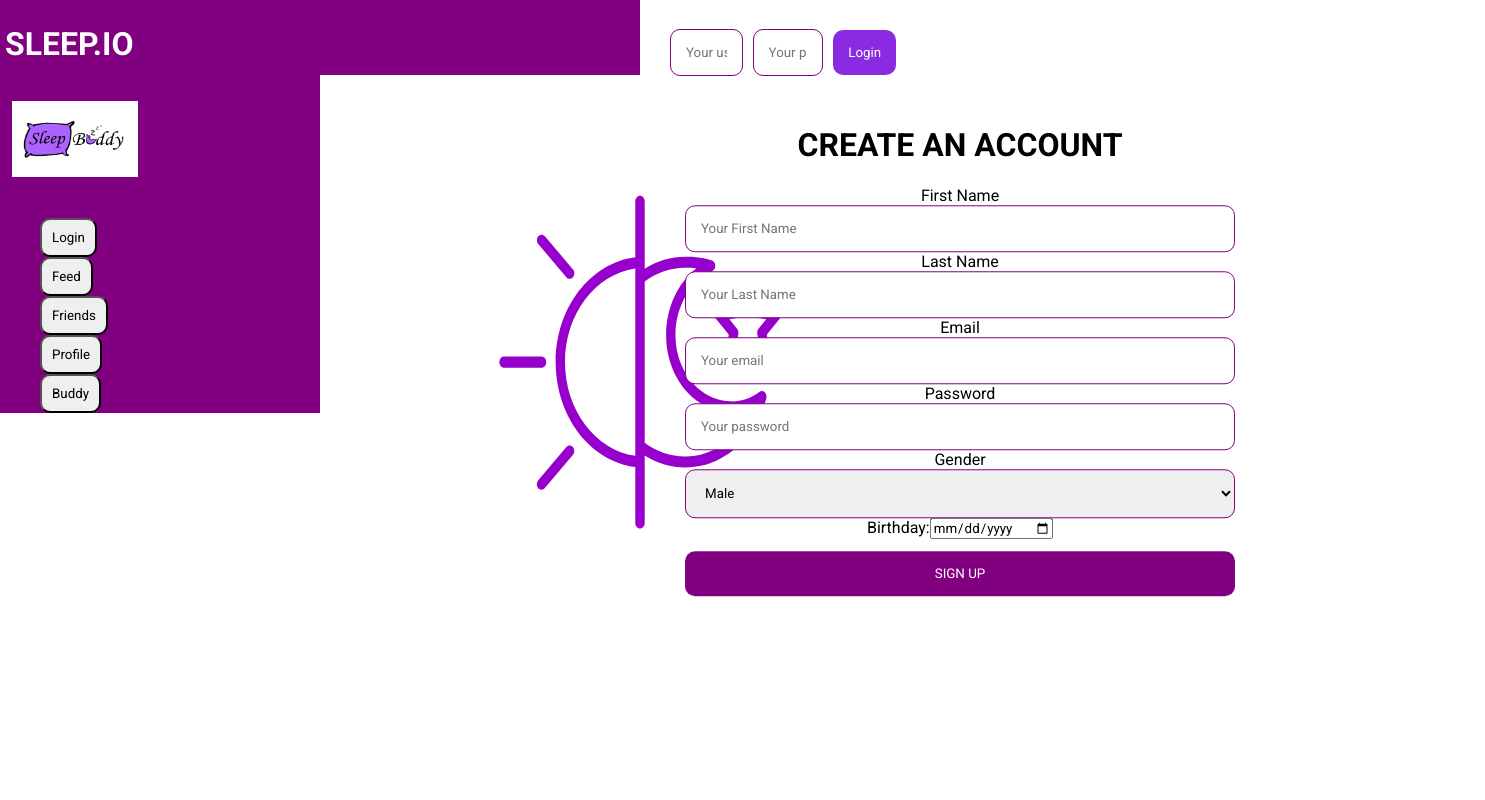
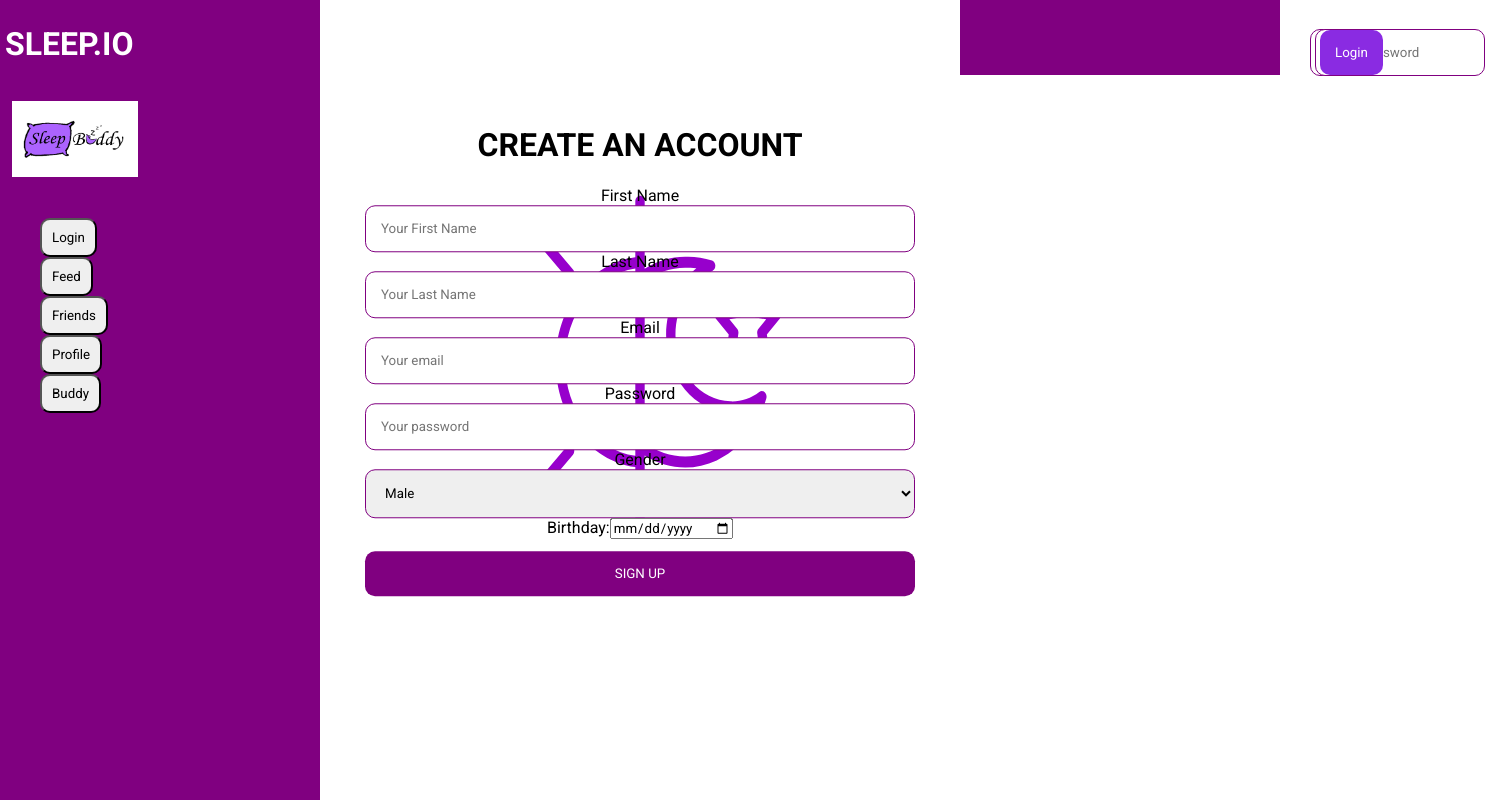
Before and after one commit to jmlacey/HCI-Social-Media-Project, a React (Create React App) app: page / in a window 1280 px wide. Shown: the whole page, 1485 px wide, since content can reach past the window. Built offline with nearby package versions, Linux system fonts and the light colour scheme.

Commit message:
further progress on the column display

```diff
--- a/src/App.css
+++ b/src/App.css
@@ -22,23 +22,24 @@ General Page
   width: 25%;
   height: 100%;
   float: left;
+  position: absolute;
 }
 
 .centerCol {
   width: 50%;
   height: 100%;
-  float: left;
+  /* float: left; */
 }
 
 .rightCol {
   background-color: purple;
   width: 25%;
   height: 100%;
-  float: left;
+  float: right;
 }
 
 .App:after {
-  text-align: center;
+  /* text-align: center; */
   content: "";
   display: table;
   clear: both;
@@ -55,6 +56,13 @@ body {
   padding: 0;
 }
 
+.maincontent {
+  display: absolute;
+  flex-direction: column;
+  align-items: flex-start;
+  justify-content: center;
+  flex-grow: 1;
+}
 
 /*-----------------
 
@@ -74,6 +82,7 @@ Navigation
 /* .Nav_Element {
   float: left;
 } */
+
 .sideBar {
   list-style-type: none;
   margin: 0;
@@ -93,6 +102,55 @@ Navigation
 
 .element_link:hover:not(.active) {
   background-color: #ffaa3b;
+}
+
+
+/*-----------------
+
+Header Login Form
+
+----------------*/
+.r {
+  padding: 10px 0px 0px 350px;
+  display: block;
+}
+
+.logSide {
+  list-style-type: none;
+  margin: 0;
+  padding: 0;
+}
+
+.loginButton2 {
+  background-color: blueviolet;
+  padding: 15px;
+  margin-top: 20px;
+  margin-left: 10px;
+  border: none;
+  border-radius: 10px;
+  cursor: pointer;
+  color: white;
+}
+
+/*-----------------
+
+Sign Up Page
+
+----------------*/
+
+.split {
+  height: 100%;
+  width: 50%;
+  /* position: fixed; */
+  overflow-x: hidden;
+}
+
+.right {
+  right: 0;
+}
+
+.malik {
+  width: 300px;
 }
 
 /*-----------------
@@ -163,10 +221,7 @@ input[type="submit"]:hover {
   height: 0px;
 }
 
-.r {
-  padding: 10px 0px 0px 350px;
-  display: flex;
-}
+
 
 .loginButton {
   padding: 15px;
@@ -176,31 +231,13 @@ input[type="submit"]:hover {
   cursor: pointer;
 }
 
-.loginButton2 {
-  background-color: blueviolet;
-  padding: 15px;
-  margin-top: 20px;
-  margin-left: 10px;
-  border: none;
-  border-radius: 10px;
-  cursor: pointer;
-  color: white;
-}
+
 
 .signformDiv {
   width: 550px;
 }
 
-.split {
-  height: 100%;
-  width: 50%;
-  position: fixed;
-  overflow-x: hidden;
-}
 
-.right {
-  right: 0;
-}
 
 .centered {
   position: absolute;
@@ -210,9 +247,7 @@ input[type="submit"]:hover {
   text-align: center;
 }
 
-.malik {
-  width: 300px;
-}
+
 
 .profileButton {
   background-color: blueviolet;
--- a/src/App.js
+++ b/src/App.js
@@ -204,6 +204,8 @@ class App extends React.Component {
         {/* Right Column */}
         <div className="rightCol">
           <nav className="r">
+            <ul className="logSide">
+              <li>
                 <div className="login" style={{ paddingRight: 5 }}>
                   <label style={{ color: "white" }} for="username">
                     Username
@@ -215,7 +217,9 @@ class App extends React.Component {
                     className="inputBox"
                   ></input>
                 </div>
+              </li>
 
+              <li>
                 <div className="login" style={{ paddingLeft: 5 }}>
                   <label for="password" style={{ color: "white" }}>
                     Password
@@ -227,7 +231,9 @@ class App extends React.Component {
                     className="inputBox"
                   ></input>
                 </div>
+              </li>
 
+              <li>
                 <div>
                   <input
                     type="button"
@@ -235,6 +241,9 @@ class App extends React.Component {
                     className="loginButton2"
                   ></input>
                 </div>
+              </li>
+
+            </ul>
           </nav>
         </div>
 
```
Lines whose indentation alone changed are shown as unchanged.
